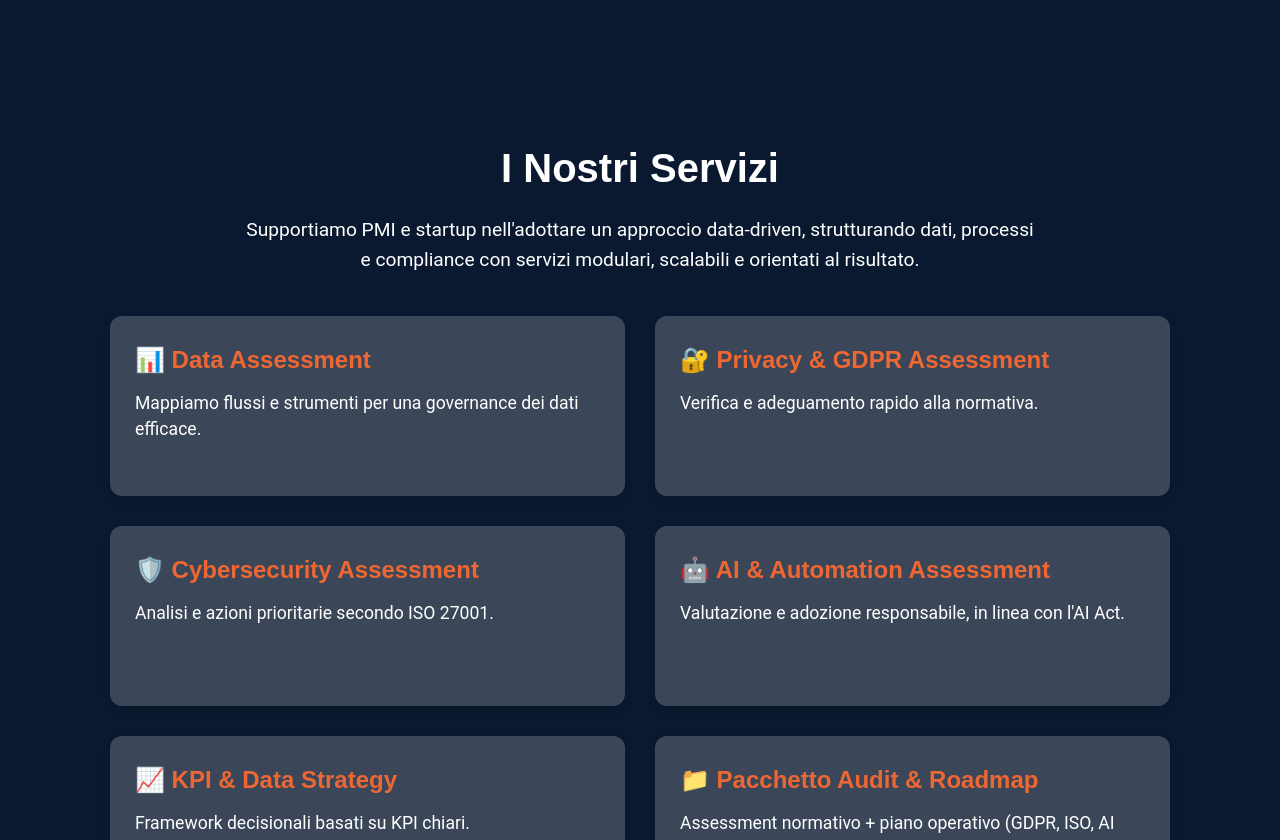
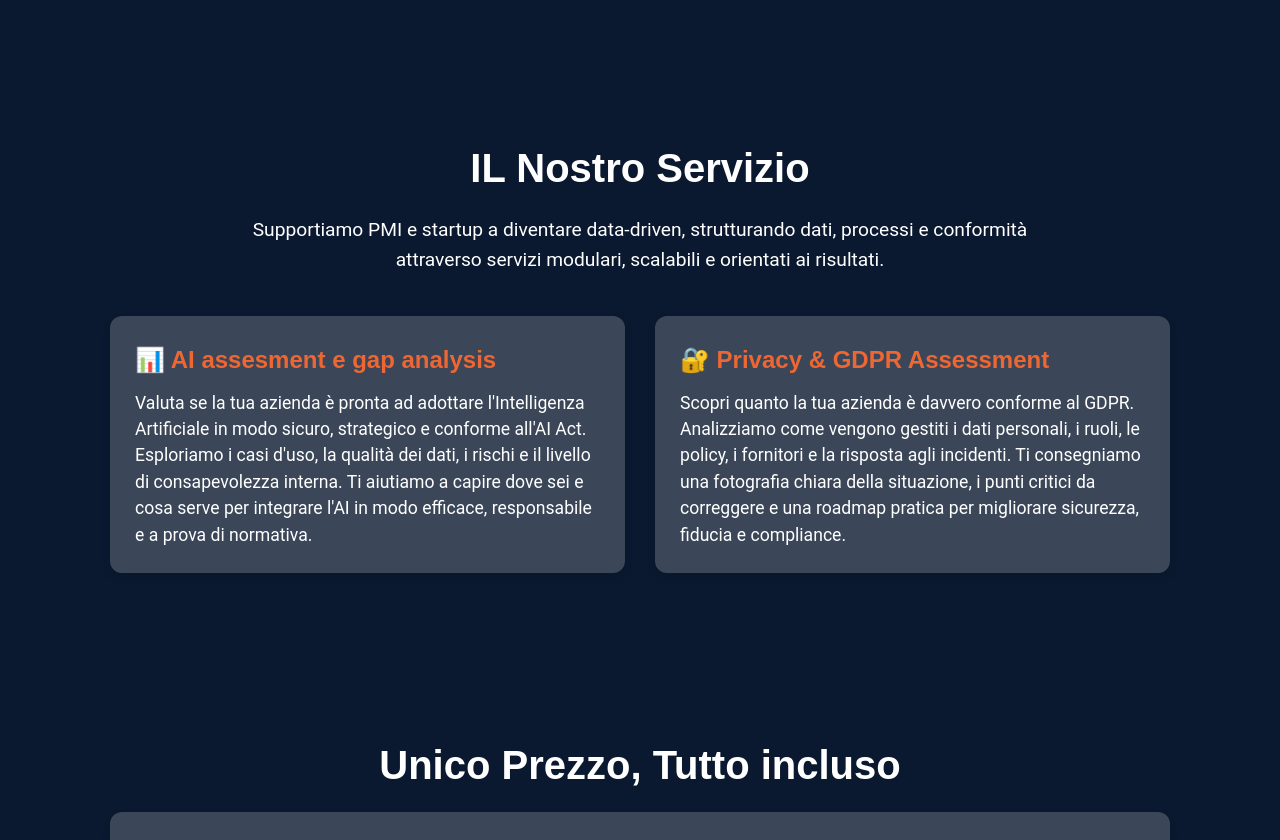
Before and after one commit to Ponzio-it/ponzio-consulting, a Next.js app: page / in a window 1280 px wide. Shown: the part 1960-2800 px from the top of the page. Built offline with nearby package versions, Linux system fonts and the light colour scheme.

Commit message:
Ai readiness assesment

```diff
--- a/src/components/Services.js
+++ b/src/components/Services.js
@@ -4,61 +4,58 @@ export default function Services() {
   return (
     <section className={styles.services} aria-labelledby="services-heading">
       <div className={styles.servicesContainer}>
-        <h2 id="services-heading">I Nostri Servizi</h2>
+        <h2 id="services-heading">IL Nostro Servizio</h2>
         <p className={styles.servicesDescription}>
-          Supportiamo PMI e startup nell&apos;adottare un approccio data-driven, strutturando dati, processi e compliance
-          con servizi modulari, scalabili e orientati al risultato.
+          Supportiamo PMI e startup a diventare data-driven, strutturando dati, processi e conformità attraverso servizi modulari, scalabili e orientati ai risultati.
         </p>
 
         <div className={styles.serviceGrid}>
           <div className={styles.serviceCard}>
-            <h3>📊 Data Assessment</h3>
+            <h3>📊 AI assesment e gap analysis</h3>
             <p>
-              Mappiamo flussi e strumenti per una governance dei dati efficace.
+              Valuta se la tua azienda è pronta ad adottare l&apos;Intelligenza Artificiale in modo sicuro, strategico e conforme all&apos;AI Act.
+              Esploriamo i casi d&apos;uso, la qualità dei dati, i rischi e il livello di consapevolezza interna.
+              Ti aiutiamo a capire dove sei e cosa serve per integrare l&apos;AI in modo efficace, responsabile e a prova di normativa.
             </p>
           </div>
 
           <div className={styles.serviceCard}>
             <h3>🔐 Privacy &amp; GDPR Assessment</h3>
             <p>
-              Verifica e adeguamento rapido alla normativa.
+              Scopri quanto la tua azienda è davvero conforme al GDPR.
+              Analizziamo come vengono gestiti i dati personali, i ruoli, le policy, i fornitori e la risposta agli incidenti.
+              Ti consegniamo una fotografia chiara della situazione, i punti critici da correggere e una roadmap pratica per migliorare sicurezza, fiducia e compliance.
             </p>
           </div>
 
+        </div>
+        <div className={styles.servicesContainer}></div>
+          <h2 id="services-heading">Unico Prezzo, Tutto incluso</h2>
+          <div className={styles.serviceGrid}></div>
+            <div className={styles.serviceCard}>
+              <h3>🧭 Una fotografia chiara della situazione attuale</h3>
+            </div>
+            <div className={styles.serviceCard}>
+              <h3>🚨 L&apos;elenco dei punti critici da sistemare</h3>
+          </div>
           <div className={styles.serviceCard}>
-            <h3>🛡️ Cybersecurity Assessment</h3>
-            <p>
-              Analisi e azioni prioritarie secondo ISO 27001.
-            </p>
+              <h3>✅ Una guida pratica per mettersi in regola e proteggere il business</h3>
+          </div>
+          <div className={styles.serviceCard}>
+              <h3>🚀 I rischi da evitare e le opportunità da cogliere</h3>
+          </div>
+          <div className={styles.serviceCard}>
+              <h3>🛡️ Una base solida per investire in AI in modo strutturato e responsabile</h3>
+          </div>
+          <div className={styles.offerBanner}>
+
+              <img
+                src="/images/prezzo.png"
+                alt="Offerta: AI Assessment più Privacy assesment 1995€"
+                className={styles.offerImage}
+              />
           </div>
 
-          <div className={styles.serviceCard}>
-            <h3>🤖 AI &amp; Automation Assessment</h3>
-            <p>
-              Valutazione e adozione responsabile, in linea con l&apos;AI Act.
-            </p>
-          </div>
-            <div className={styles.serviceCard}>
-            <h3>📈 KPI &amp; Data Strategy</h3>
-            <p>
-              Framework decisionali basati su KPI chiari.
-            </p>
-          </div>
-
-          <div className={styles.serviceCard}>
-            <h3>📁 Pacchetto Audit &amp; Roadmap</h3>
-            <p>
-              Assessment normativo + piano operativo (GDPR, ISO, AI Act).
-            </p>
-          </div>
-
-          <div className={styles.serviceCard}>
-            <h3>🧭 Fractional CDO</h3>
-            <p>
-              Guida strategica sui dati, senza costi fissi.
-            </p>
-          </div>
-        </div>
       </div>
     </section>
   );
--- a/src/styles/Home.module.css
+++ b/src/styles/Home.module.css
@@ -130,6 +130,7 @@
 .ourWayOfWork {
     padding: 60px 20px;
     text-align: center;
+    background-color: #0a192f;
 }
 
 .ourWayOfWork h2 {
@@ -224,7 +225,7 @@
     box-shadow: 0 4px 8px rgba(0, 0, 0, 0.1);
     text-align: left;
     transition: transform 0.3s ease-in-out;
-    height: 180px;
+    height: 100%;
     width: 100%;
 }
 
@@ -244,6 +245,19 @@
     color: var(--primary-text);
 }
 
+.offerBanner {
+    margin-top: 1rem;
+    display: flex;
+    justify-content: center;
+    align-items: center;
+}
+
+.offerImage {
+    max-width: 100%;
+    height: auto;
+    border-radius: 12px;
+    box-shadow: 0 4px 10px rgba(0, 0, 0, 0.1);
+  }
 /* ---------------------------------- */
 /* CONTACT FORM SECTION               */
 /* ---------------------------------- */
```
Also changed, not shown: public/images/prezzo.png (added).
